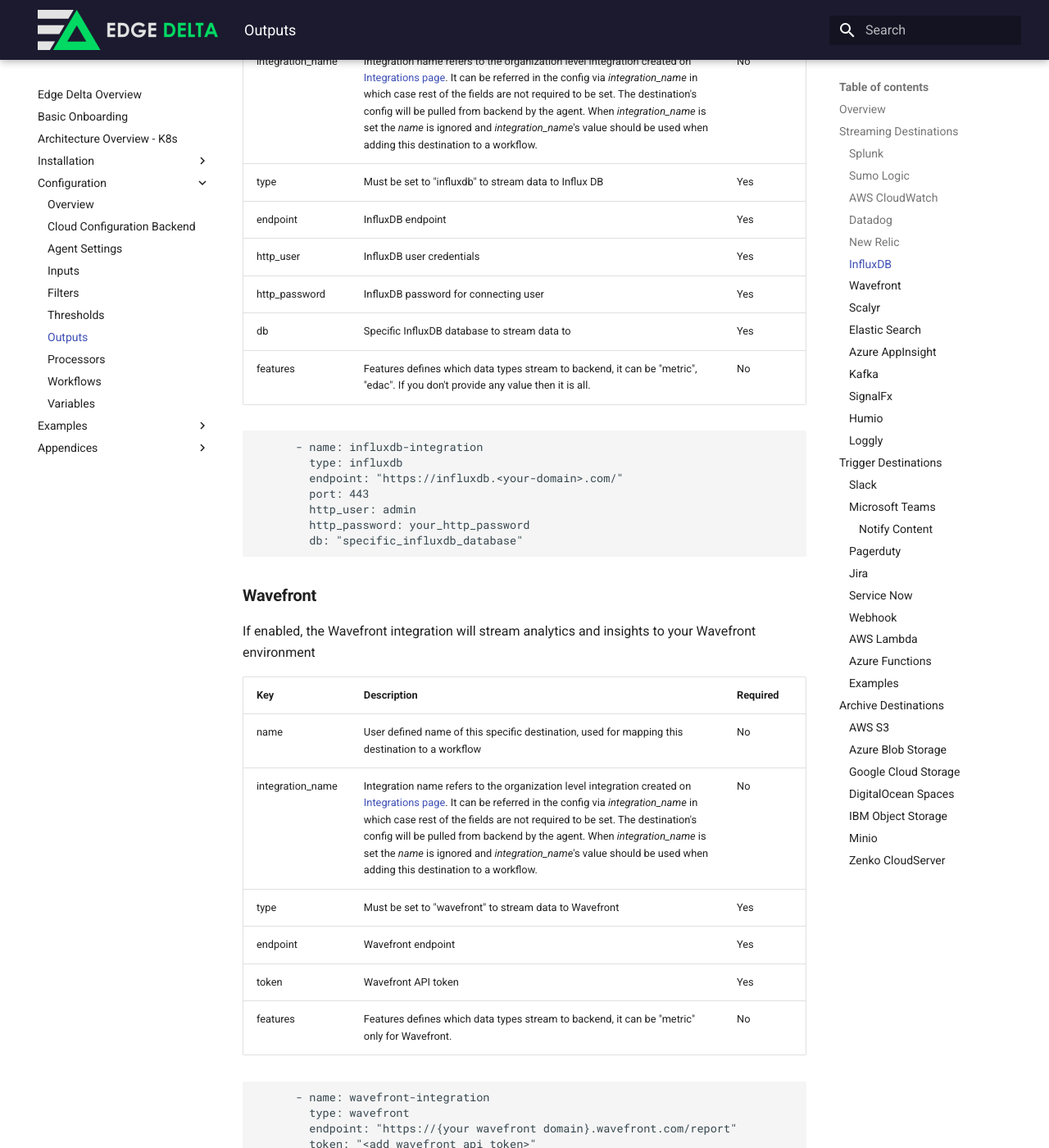
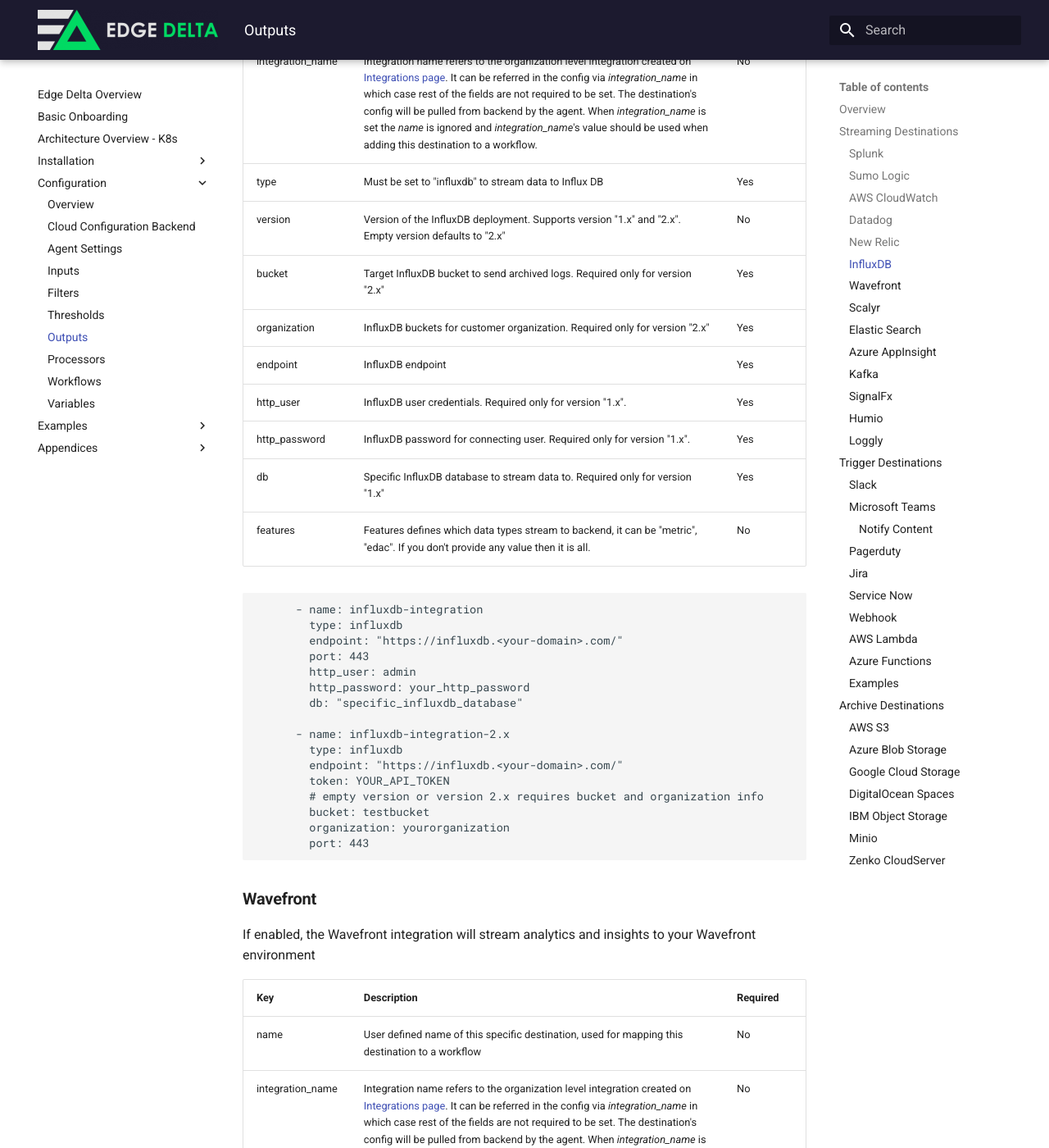
Before and after one commit to edgedelta/docs, an MkDocs documentation site: the page built from docs/configuration/outputs.md, in a window 1280 px wide and 1400 px high, scrolled down 6875 px. Shown: the whole window at 82% size. Built offline with MkDocs 1.6.1 and Material for MkDocs 9.7.7, drawn with Linux system fonts in a browser that asks for light colours.

Commit message:
Added InfluxDB version configuration

````diff
--- a/docs/configuration/outputs.md
+++ b/docs/configuration/outputs.md
@@ -220,10 +220,13 @@ If enabled, the InfluxDB integration will stream analytics and insights to your
 | name | User defined name of this specific destination, used for mapping this destination to a workflow | No |
 | integration\_name | Integration name refers to the organization level integration created on [Integrations page](https://admin.edgedelta.com/integrations). It can be referred in the config via _integration\_name_ in which case rest of the fields are not required to be set. The destination's config will be pulled from backend by the agent. When _integration\_name_ is set the _name_ is ignored and _integration\_name_'s value should be used when adding this destination to a workflow. | No |
 | type | Must be set to "influxdb" to stream data to Influx DB | Yes |
+| version | Version of the InfluxDB deployment. Supports version "1.x" and "2.x". Empty version defaults to "2.x" | No |
+| bucket | Target InfluxDB bucket to send archived logs. Required only for version "2.x" | Yes |
+| organization | InfluxDB buckets for customer organization. Required only for version "2.x" | Yes |
 | endpoint | InfluxDB endpoint | Yes |
-| http\_user | InfluxDB user credentials | Yes |
-| http\_password | InfluxDB password for connecting user | Yes |
-| db | Specific InfluxDB database to stream data to | Yes |
+| http\_user | InfluxDB user credentials. Required only for version "1.x". | Yes |
+| http\_password | InfluxDB password for connecting user. Required only for version "1.x". | Yes |
+| db | Specific InfluxDB database to stream data to. Required only for version "1.x" | Yes |
 | features | Features defines which data types stream to backend, it can be "metric", "edac". If you don't provide any value then it is all. | No |
 
 ```yaml
@@ -234,6 +237,15 @@ If enabled, the InfluxDB integration will stream analytics and insights to your
         http_user: admin
         http_password: your_http_password
         db: "specific_influxdb_database"
+
+      - name: influxdb-integration-2.x
+        type: influxdb
+        endpoint: "https://influxdb.<your-domain>.com/"
+        token: YOUR_API_TOKEN
+        # empty version or version 2.x requires bucket and organization info
+        bucket: testbucket
+        organization: yourorganization
+        port: 443
 ```
 
 ### **Wavefront**
````
